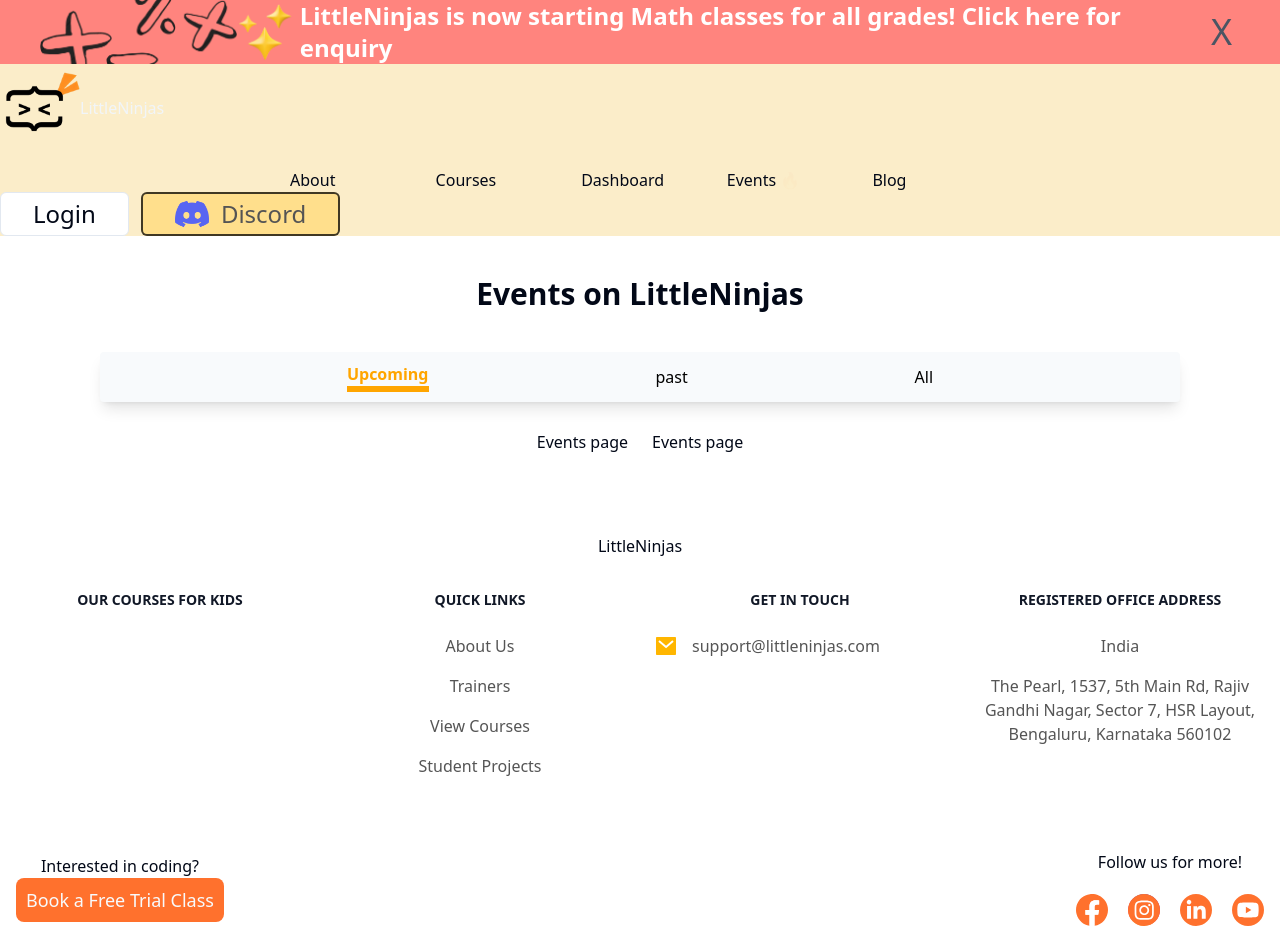
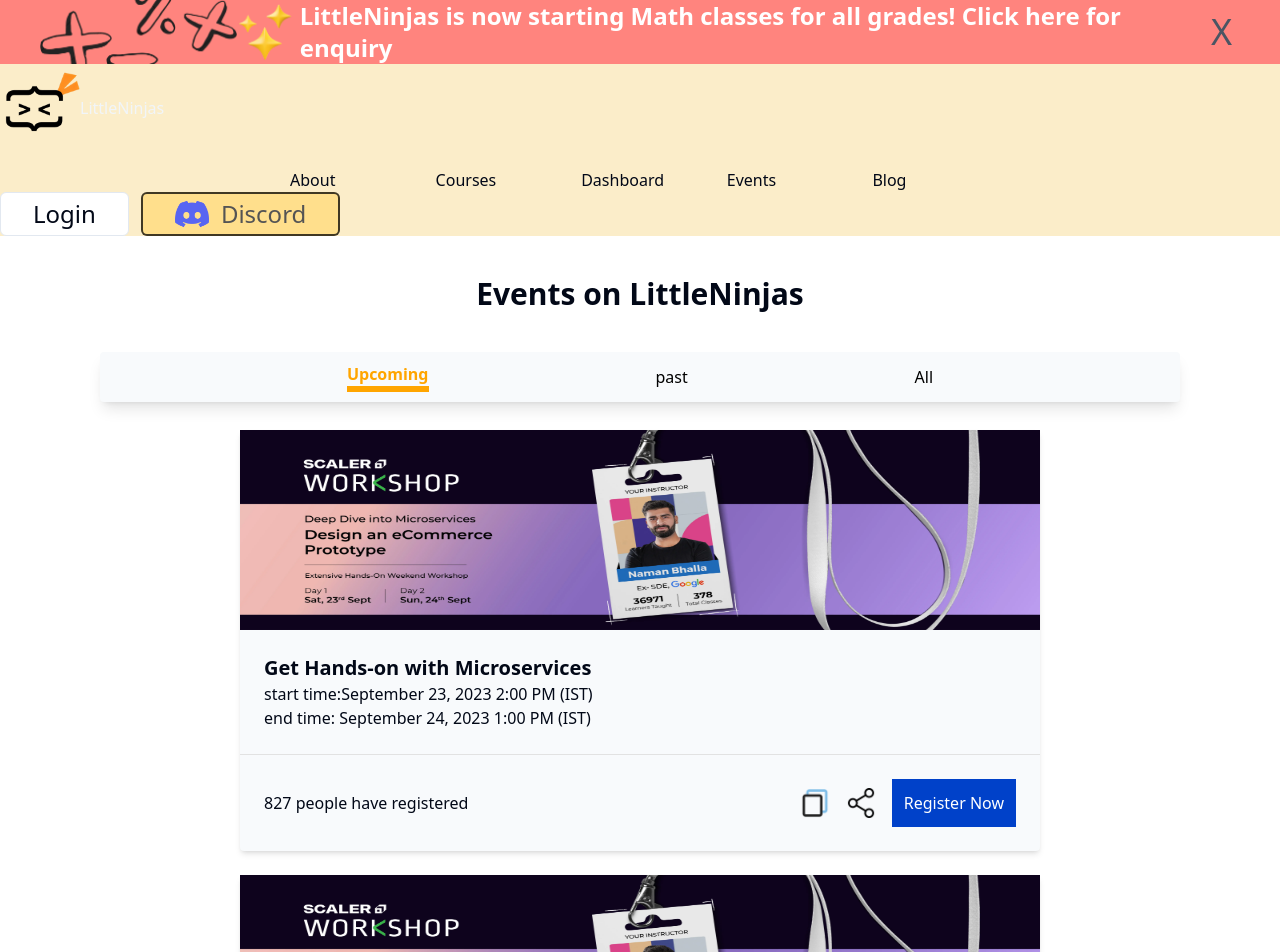
Before and after one commit to Saikatsamanta-glitch/Littleninjas-Kids, a Next.js app: page /events in a window 1280 px wide. Shown: the top 952 px of the page. Built offline with nearby package versions, Linux system fonts and the light colour scheme; no server answers.

Commit message:
updated eventcard

```diff
--- a/Components/EventCard.tsx
+++ b/Components/EventCard.tsx
@@ -1,64 +1,75 @@
 'use client';
-import React from 'react'
+import React, { useEffect } from 'react'
 import { useState } from 'react';
 import { toast } from "react-toastify";
 import Link from 'next/link'
 import ShareModal from './ShareModal';
+import {usePathname} from 'next/navigation'
+
 const EventCard = ({obj}:any) => {
-//   const [showshare,setshowshare]=useState(false)
-//   const currentURL = window.location.href;
-//     const copyURL = () => {
+  const [showshare,setshowshare]=useState(false)
+  const [url,setUrl]=useState('')
+  const currentPage = usePathname();
+
+     useEffect(()=>{
+        setUrl(window.location.href)
+     },[])
 
 
-//         // Create a temporary input element to copy the URL
-//         const tempInput = document.createElement('input');
-//         tempInput.value = currentURL;
-
-//         // Append the input element to the DOM
-//         document.body.appendChild(tempInput);
-
-//         // Select and copy the URL text
-//         tempInput.select();
-//         document.execCommand('copy');
-
-//         // Remove the temporary input element
-//         document.body.removeChild(tempInput);
-//         toast.info('link copied to clickboard')
-
-//       };
-  return (
-     <h1>Events page</h1>
-//     <div className='no-underline flex flex-col items-center justify-center bg-slate-50 rounded-sm shadow-md md:w-[800px] w-full relative'>
-//                     <img src={obj.image} alt="" className='w-full h-[200px]' />
-//                     <div className=' w-full p-6'>
-//                      <h3 className='font-bold text-xl'>{obj.title}</h3>
-//                      <div>
-//                         start time:{obj.start_time}
-//                      </div>
-//                      <div>
-//                         end time:{obj.end_time}
-//                      </div>
-//                     </div>
-//                     <div className='w-full md:p-6 p-3 flex justify-between items-center border-t-[0.1rem] border-[#e2e2e2] relative'>
-//                      <p className='flex-1'>{obj.count} people have registered</p>
-//                      <div className='flex md:gap-x-4  items-center flex-1 justify-end'>
-//                       <img src="/copy-link.png" alt="" className='w-[30px]'
-//                       onClick={copyURL}
-//                       />
-//                       <img src="/share.png" alt="" className='w-[30px]'
-//                        onClick={()=>{
-//                         setshowshare(!showshare)
-//                        }}
-//                       />
-//                      <button className='bg-[#0041c9] text-white md:p-3 custom'>Register Now</button>
-//                      </div>
-//                      {
-//                    showshare &&  <ShareModal url={currentURL}/>
-//                    }
-//                     </div>
+    const copyURL = () => {
 
 
-//                   </div>
+        // Create a temporary input element to copy the URL
+        const tempInput = document.createElement('input');
+        tempInput.value = url;
+
+        // Append the input element to the DOM
+        document.body.appendChild(tempInput);
+
+        // Select and copy the URL text
+        tempInput.select();
+        document.execCommand('copy');
+
+        // Remove the temporary input element
+        document.body.removeChild(tempInput);
+        toast.info('link copied to clickboard')
+
+      };
+  return (
+
+
+    <div className='no-underline flex flex-col items-center justify-center bg-slate-50 rounded-sm shadow-md md:w-[800px] w-full relative'>
+                    <img src={obj.image} alt="" className='w-full h-[200px]' />
+                    <div className=' w-full p-6'>
+                     <h3 className='font-bold text-xl'>{obj.title}</h3>
+                     <div>
+                        start time:{obj.start_time}
+                     </div>
+                     <div>
+                        end time:{obj.end_time}
+                     </div>
+                    </div>
+                    <div className='w-full md:p-6 p-3 flex justify-between items-center border-t-[0.1rem] border-[#e2e2e2] relative'>
+                     <p className='flex-1'>{obj.count} people have registered</p>
+                     <div className='flex md:gap-x-4  items-center flex-1 justify-end'>
+                      <img src="/copy-link.png" alt="" className='w-[30px]'
+                      onClick={copyURL}
+                      />
+                      <img src="/share.png" alt="" className='w-[30px]'
+                       onClick={()=>{
+                        setshowshare(!showshare)
+                       }}
+                      />
+                     <button className='bg-[#0041c9] text-white md:p-3 custom'>Register Now</button>
+                     </div>
+                     {
+                   showshare &&  <ShareModal url={url}/>
+                   }
+                    </div>
+
+
+                  </div>
+
 
   )
 }
```
